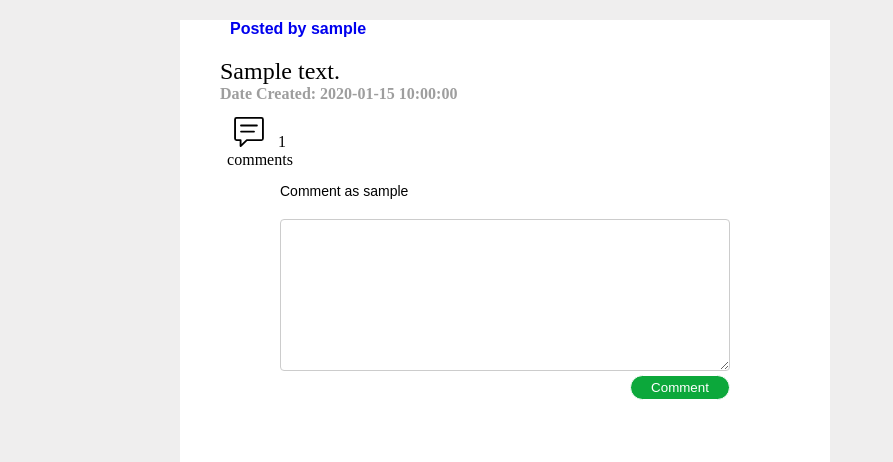
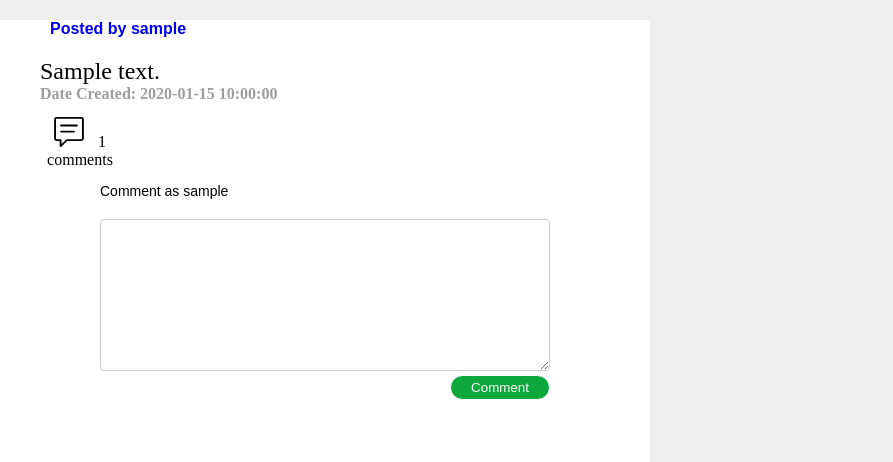
Before and after one commit to Sh1ngeki/Tidder, a Flask app: page /create-comment/1 in a window 1280 px wide. Shown: the part 50-512 px from the top of the page, without its empty margins (0-893 px from the left). Run offline with Flask 3, Linux system fonts and the light colour scheme; a user stored in the database is signed in; tables that the repository leaves empty hold one stand-in row (values such as "Sample post").

Commit message:
Update comment.html
izi change

```diff
--- a/templates/comment.html
+++ b/templates/comment.html
@@ -92,7 +92,7 @@
 {% endwith %}
 
     </div>
-    <section class="container main" style="margin-right: 100px">
+    <section class="container main" style="margin-right: 310px">
         <div class="post">
           <h3> <a href="/profile/{{post_.users.username}}" class="user-info">Posted by {{ post_.users.username }}</a>  </h3>
           <p>{{ post_.text }}</p>
```
